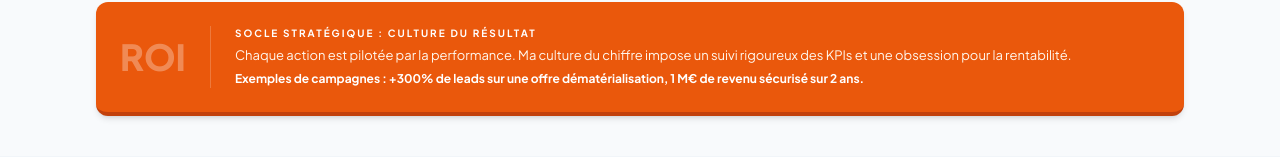
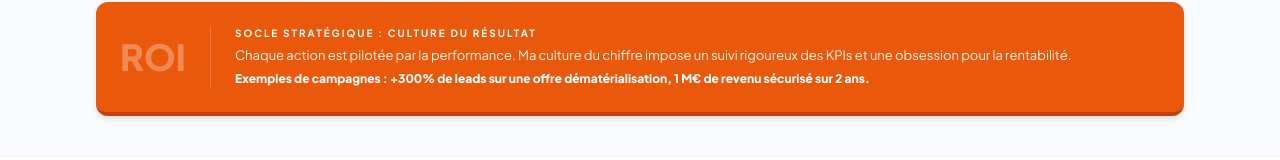
Before and after one commit to VirginieCT/virginiedharcourt-com, a plain HTML site: page expertise/index.html in a window 1280 px wide. Both pictures are taken after a click on the button "EXPERTISES". Shown: the part 682-842 px from the top of the page. Drawn offline with nearby package versions, Linux system fonts and the light colour scheme; files whose address does not match are found by name.

Commit message:
Update index.html

```diff
--- a/expertise/index.html
+++ b/expertise/index.html
@@ -13,6 +13,7 @@
     <meta property="og:type" content="website">
     <meta property="og:url" content="https://www.virginiedharcourt.com">
     <meta property="og:title" content="Virginie d’Harcourt - Directrice Marketing & Communication B2B">
+    <!-- NOTE : Pour LinkedIn, remplacez par l'URL complète une fois en ligne (ex: https://www.virginiedharcourt.com/...) -->
     <meta property="og:image" content="68ffad15-2bf9-41a8-805e-5023d6137653.png">
 
     <script src="https://cdn.tailwindcss.com"></script>
@@ -208,7 +209,7 @@
                 <div class="md:border-l md:border-white/20 md:pl-6">
                     <h3 class="font-bold uppercase tracking-[0.2em] text-[10px] mb-1">Socle Stratégique : Culture du Résultat</h3>
                     <p class="text-[13px] text-orange-50 leading-relaxed mb-1">Chaque action est pilotée par la performance. Ma culture du chiffre impose un suivi rigoureux des KPIs et une obsession pour la rentabilité.</p>
-                    <p class="text-[12px] text-white font-bold">Exemples de campagnes : +300% de leads sur une offre dématérialisation, 1 M€ de revenu sécurisé sur 2 ans.</p>
+                    <p class="text-[12px] text-white font-bold"><strong>Exemples de campagnes : +300% de leads sur une offre dématérialisation, 1 M€ de revenu sécurisé sur 2 ans.</strong></p>
                 </div>
             </div>
         </section>
```
